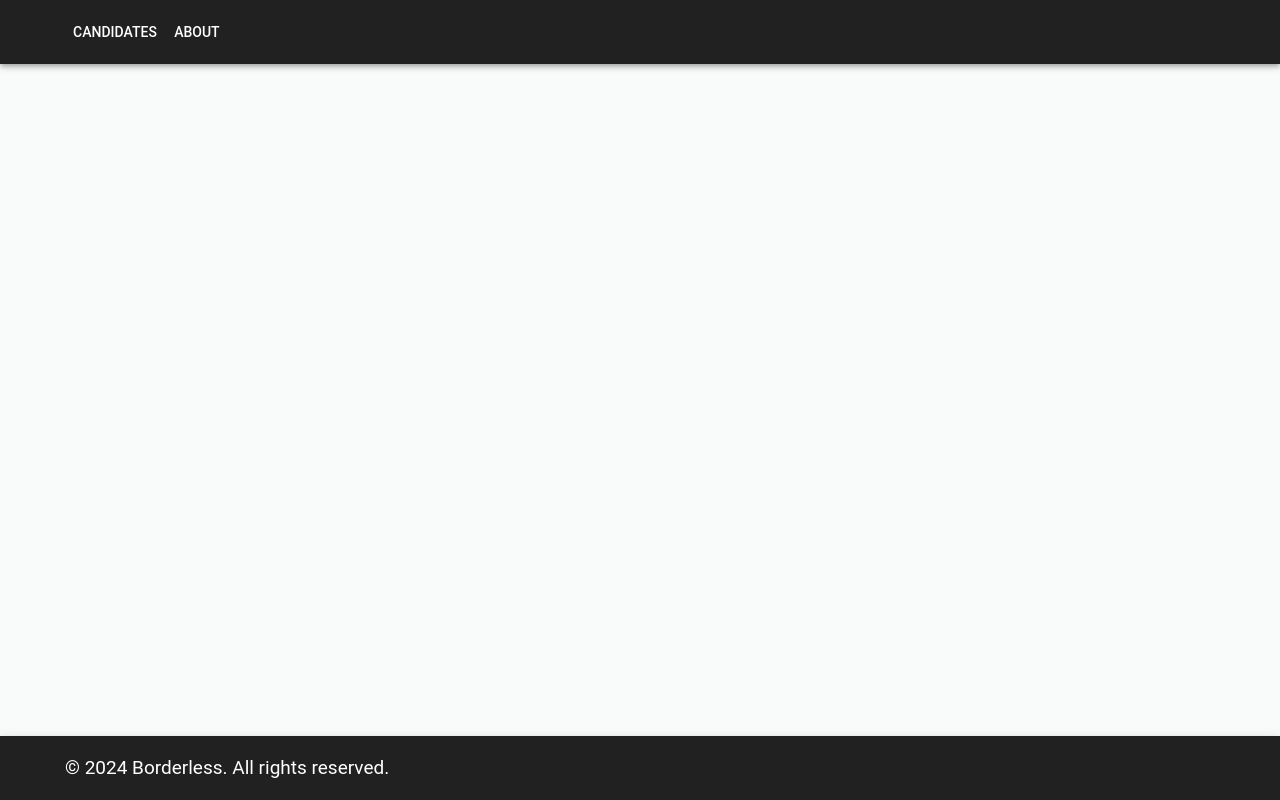
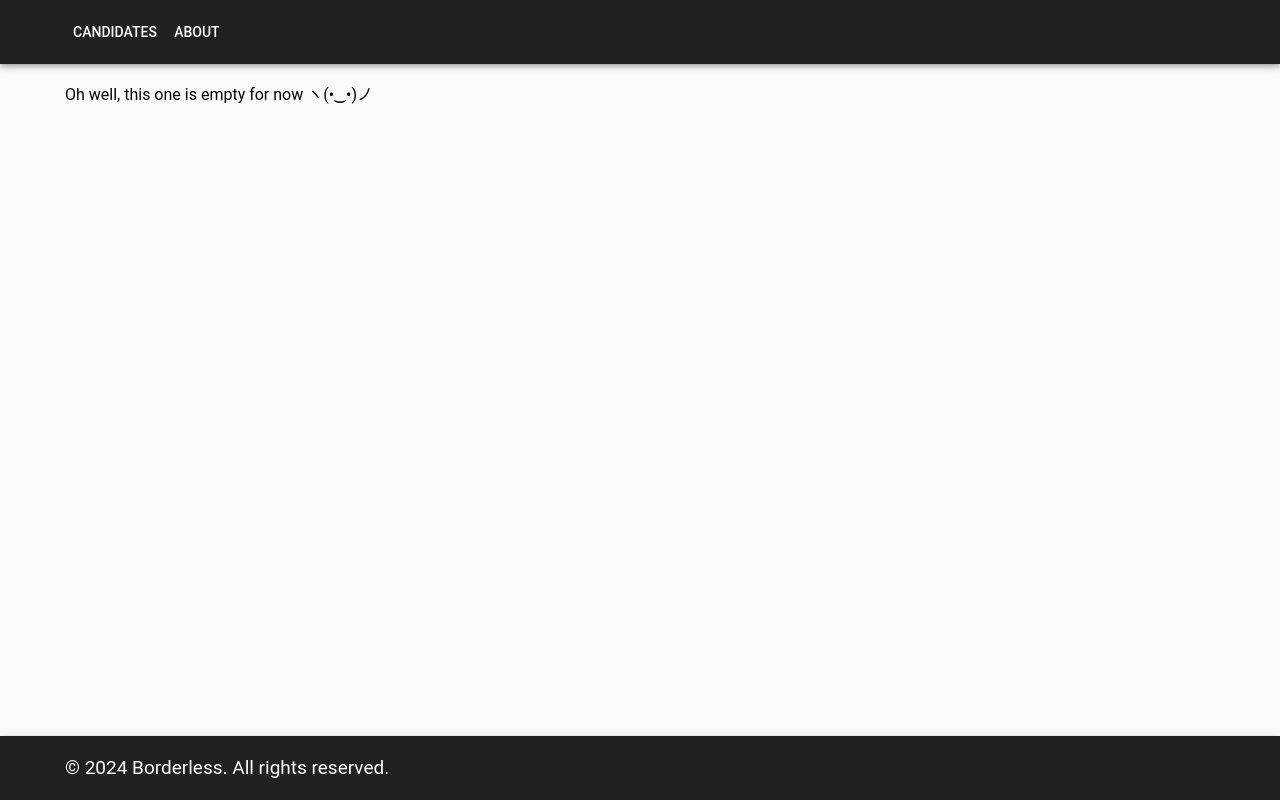
Before and after one commit to randomSveta/borderless-test, a React (Vite) app: page /about in a window 1280 px wide. Built offline with nearby package versions, Linux system fonts and the light colour scheme.

Commit message:
fix: add About page

```diff
--- a/src/App.tsx
+++ b/src/App.tsx
@@ -4,6 +4,7 @@ import GlobalContext from "./GlobalContext";
 
 import DirectCandidatesPage from "./pages/DirectCandidatesPage";
 import CandidatePage from "./pages/CandidatePage";
+import AboutPage from "./pages/AboutPage/AboutPage";
 
 import NavigationBar from "./components/NavigationBar";
 import Footer from "./components/Footer";
@@ -25,6 +26,7 @@ const App: React.FC<AppProps> = () => {
             <Routes>
               <Route path="/" element={<DirectCandidatesPage />} />
               <Route path="/candidate/:username" element={<CandidatePage />} />
+              <Route path="/about" element={<AboutPage />} />
             </Routes>
           </main>
           <footer>
--- /dev/null
+++ b/src/pages/AboutPage/AboutPage.tsx
@@ -0,0 +1,11 @@
+import { Typography } from "@mui/material";
+
+const AboutPage: React.FC = () => {
+  return (
+    <Typography variant="body2" className="AboutPage">
+      Oh well, this one is empty for now ヽ(•‿•)ノ
+    </Typography>
+  );
+};
+
+export default AboutPage;
--- /dev/null
+++ b/src/pages/AboutPage/index.ts
@@ -0,0 +1 @@
+export { default } from "./AboutPage";
```
